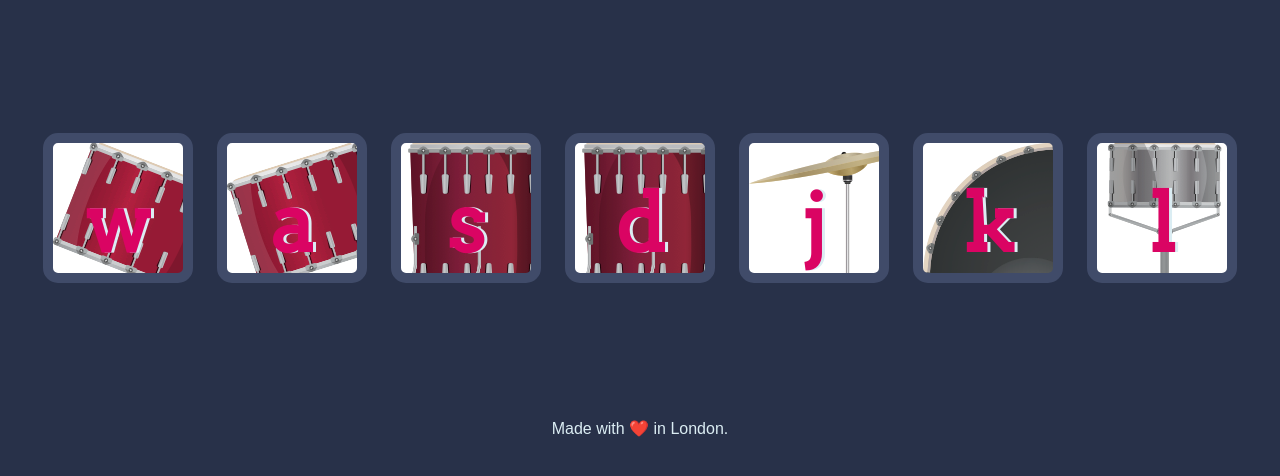
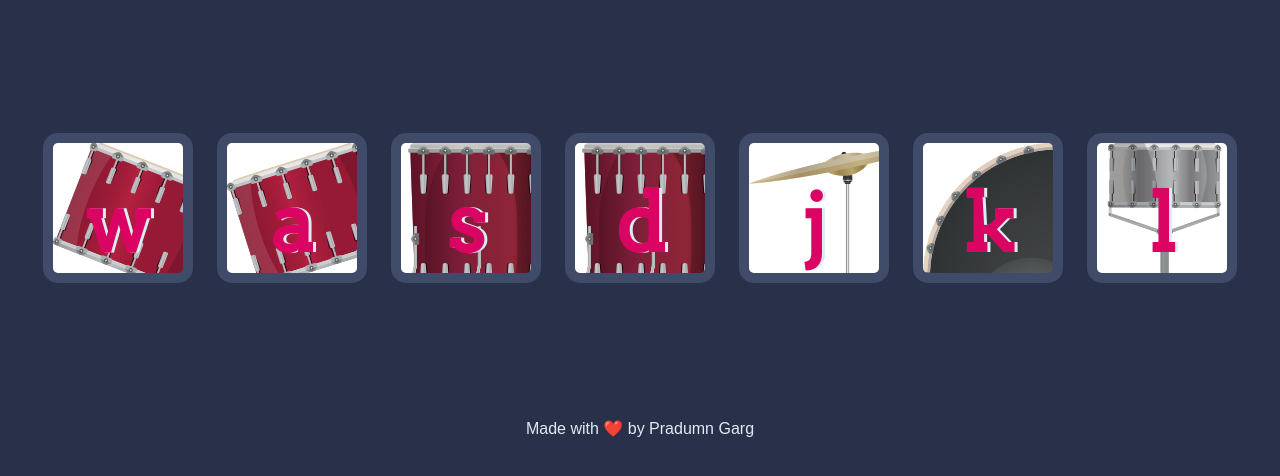
Before and after one commit to PradumnGarg/drum-kit, a plain HTML site: page index.html in a window 1280 px wide. Shown: the part 156-632 px from the top of the page. Drawn offline with Linux system fonts and the light colour scheme.

Commit message:
Feature-Minor bugs resolved

```diff
--- a/index.html
+++ b/index.html
@@ -23,7 +23,7 @@
 
 
   <footer>
-    Made with ❤️ in London.
+    Made with ❤️ by Pradumn Garg
   </footer>
 
   <script src="index.js"></script>
```
